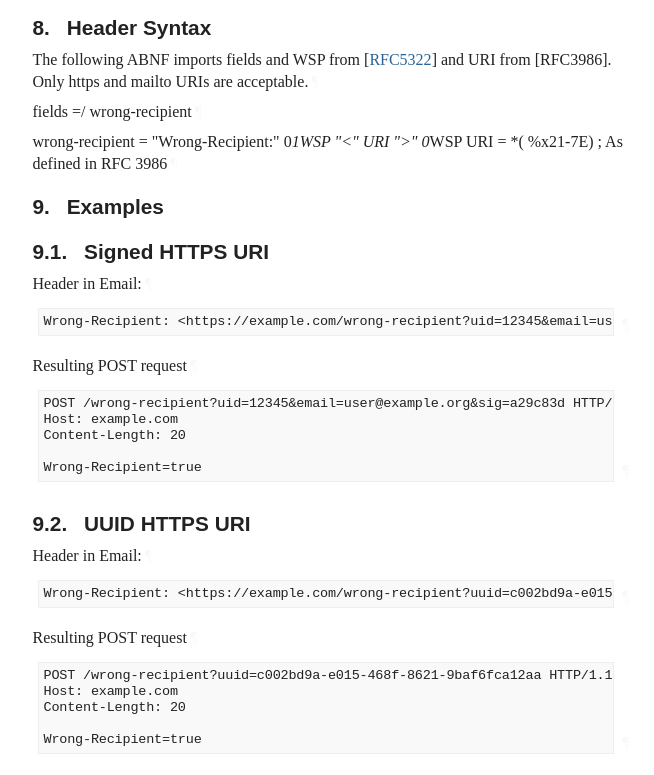
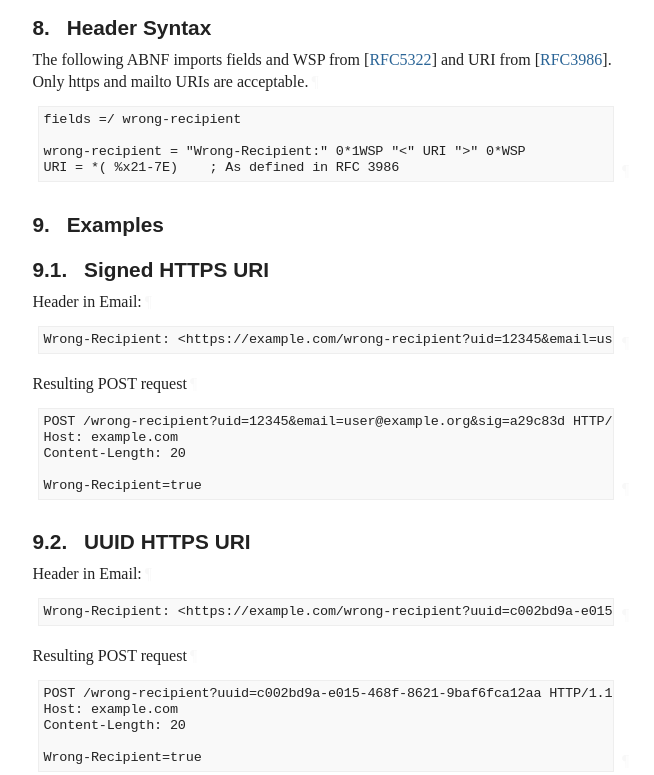
Before and after one commit to dweekly/ietf-wrong-recipient, a plain HTML site: page draft-dweekly-wrong-recipient.html in a window 1280 px wide. Shown: the part 3061-3836 px from the top of the page, without its empty margins (92-746 px from the left). Drawn offline with Linux system fonts and the light colour scheme; a web font is replaced by a local one.

Commit message:
Script updating gh-pages from d4575dd. [ci skip]

```diff
--- a/draft-dweekly-wrong-recipient.html
+++ b/draft-dweekly-wrong-recipient.html
@@ -1364,11 +1364,16 @@ valid DKIM-Signature header field.<a href="#section-7-2" class="pilcrow">¶</a><
       <h2 id="name-header-syntax">
 <a href="#section-8" class="section-number selfRef">8. </a><a href="#name-header-syntax" class="section-name selfRef">Header Syntax</a>
       </h2>
-<p id="section-8-1">The following ABNF imports fields and WSP from <span>[<a href="#RFC5322" class="cite xref">RFC5322</a>]</span> and URI from [RFC3986].
+<p id="section-8-1">The following ABNF imports fields and WSP from <span>[<a href="#RFC5322" class="cite xref">RFC5322</a>]</span> and URI from <span>[<a href="#RFC3986" class="cite xref">RFC3986</a>]</span>.
 Only https and mailto URIs are acceptable.<a href="#section-8-1" class="pilcrow">¶</a></p>
-<p id="section-8-2">fields =/ wrong-recipient<a href="#section-8-2" class="pilcrow">¶</a></p>
-<p id="section-8-3">wrong-recipient = "Wrong-Recipient:" 0<em>1WSP "&lt;" URI "&gt;" 0</em>WSP
-URI = *( %x21-7E)    ; As defined in RFC 3986<a href="#section-8-3" class="pilcrow">¶</a></p>
+<div class="alignLeft art-text artwork" id="section-8-2">
+<pre>
+fields =/ wrong-recipient
+
+wrong-recipient = "Wrong-Recipient:" 0*1WSP "&lt;" URI "&gt;" 0*WSP
+URI = *( %x21-7E)    ; As defined in RFC 3986
+</pre><a href="#section-8-2" class="pilcrow">¶</a>
+</div>
 </section>
 </div>
 <div id="examples">
@@ -1520,6 +1525,10 @@ Related information: none
         <dd>
 <span class="refAuthor">Neufeld, G.</span> and <span class="refAuthor">J. Baer</span>, <span class="refTitle">"The Use of URLs as Meta-Syntax for Core Mail List Commands and their Transport through Message Header Fields"</span>, <span class="seriesInfo">RFC 2369</span>, <span class="seriesInfo">DOI 10.17487/RFC2369</span>, <time datetime="1998-07" class="refDate">July 1998</time>, <span>&lt;<a href="https://www.rfc-editor.org/rfc/rfc2369">https://www.rfc-editor.org/rfc/rfc2369</a>&gt;</span>. </dd>
 <dd class="break"></dd>
+<dt id="RFC3986">[RFC3986]</dt>
+        <dd>
+<span class="refAuthor">Berners-Lee, T.</span>, <span class="refAuthor">Fielding, R.</span>, and <span class="refAuthor">L. Masinter</span>, <span class="refTitle">"Uniform Resource Identifier (URI): Generic Syntax"</span>, <span class="seriesInfo">STD 66</span>, <span class="seriesInfo">RFC 3986</span>, <span class="seriesInfo">DOI 10.17487/RFC3986</span>, <time datetime="2005-01" class="refDate">January 2005</time>, <span>&lt;<a href="https://www.rfc-editor.org/rfc/rfc3986">https://www.rfc-editor.org/rfc/rfc3986</a>&gt;</span>. </dd>
+<dd class="break"></dd>
 <dt id="RFC5322">[RFC5322]</dt>
         <dd>
 <span class="refAuthor">Resnick, P., Ed.</span>, <span class="refTitle">"Internet Message Format"</span>, <span class="seriesInfo">RFC 5322</span>, <span class="seriesInfo">DOI 10.17487/RFC5322</span>, <time datetime="2008-10" class="refDate">October 2008</time>, <span>&lt;<a href="https://www.rfc-editor.org/rfc/rfc5322">https://www.rfc-editor.org/rfc/rfc5322</a>&gt;</span>. </dd>
```
Also changed, not shown: draft-dweekly-wrong-recipient.txt.
